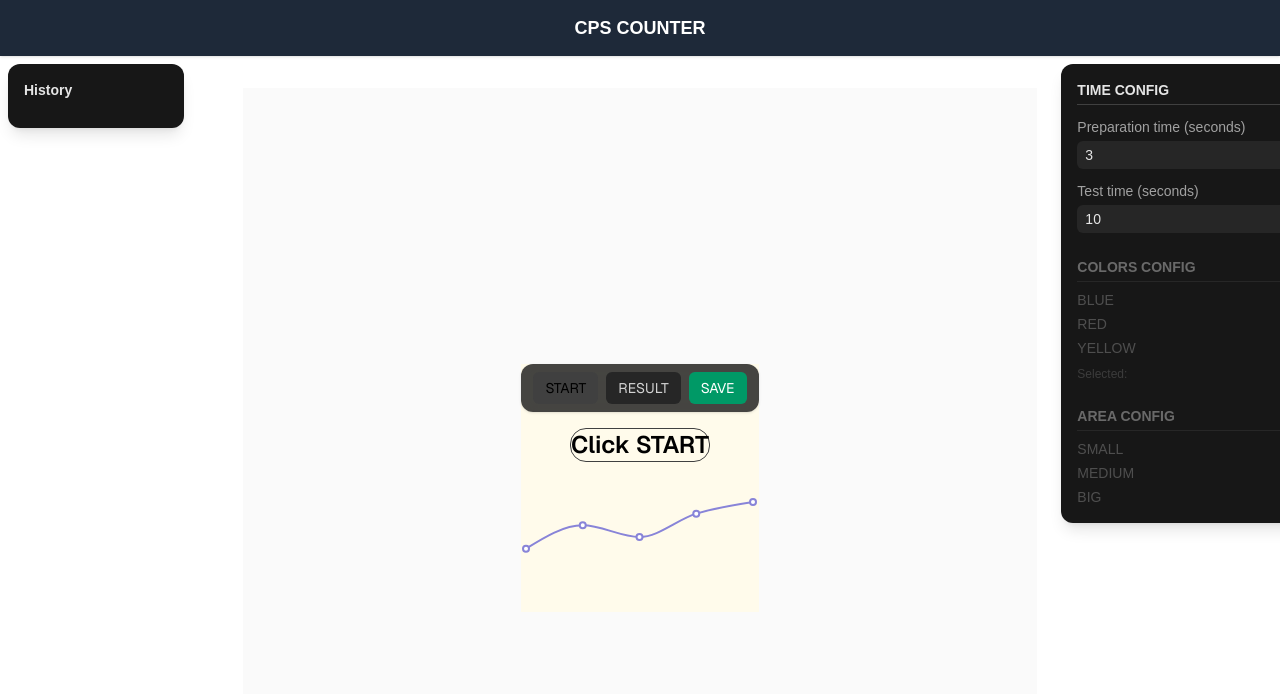
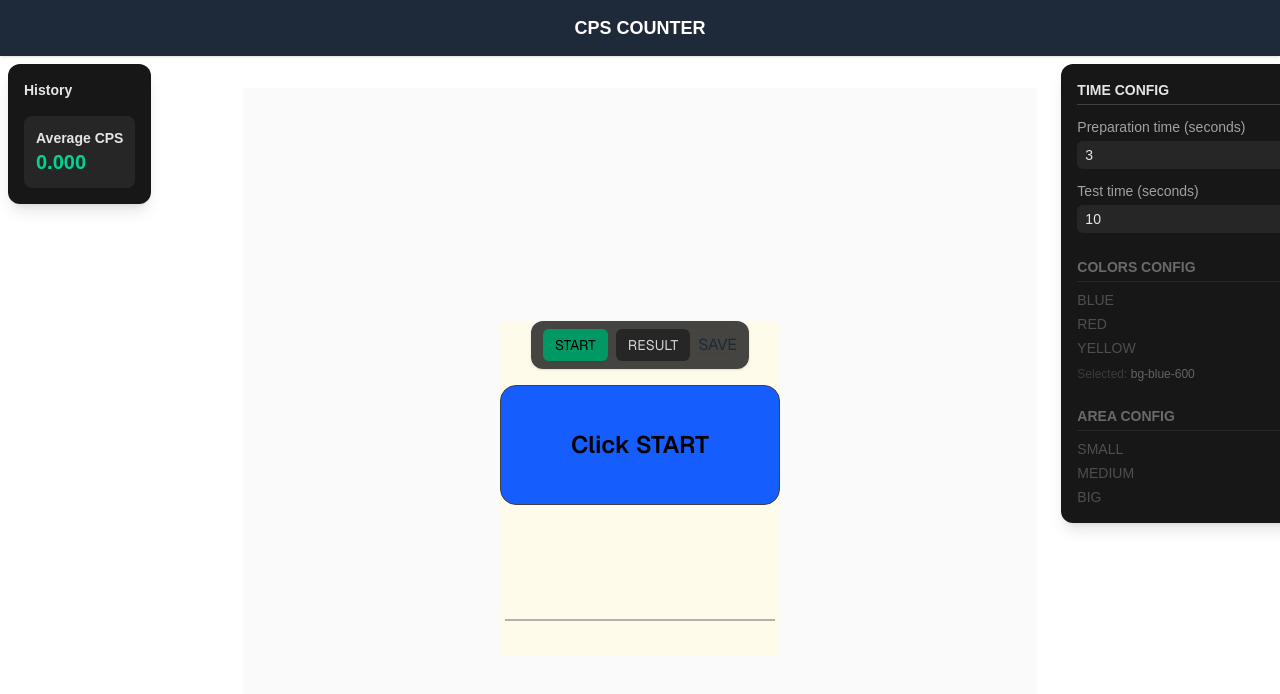
Before and after one commit to HadeOnMind/FluidCpsCounter, a Next.js app: page / in a window 1280 px wide. Shown: the top 694 px of the page. Built offline with nearby package versions, Linux system fonts and the light colour scheme.

Commit message:
logs and graph view done

```diff
--- a/app/components/Controller.tsx
+++ b/app/components/Controller.tsx
@@ -3,6 +3,8 @@
 import { useState, useEffect } from "react";
 import { CpsContext } from "../context/CpsContext";
 import test from "node:test";
+const defaultSize = "w-[280px] h-[120px]"
+const defaultColor = "bg-blue-600"
 
 export default function CpsController({ children }: { children: React.ReactNode })
 
@@ -17,10 +19,9 @@ export default function CpsController({ children }: { children: React.ReactNode
     const [timeLeft, setTimeLeft] = useState(DEFAULT_TEST_TIME);
     const [counter, setCounter] = useState(0)
     const [result, setResult] = useState<number|null>(null)
-    const [color, setColor] = useState(String)
-    const [size, setSize] = useState(String)
-
-    let [historyViewArray, setHistoryViewArray ] = useState([]);
+    const [color, setColor] = useState<String>(defaultColor)
+    const [size, setSize] = useState<String>(defaultSize)
+    const [historyViewArray, setHistoryViewArray ] = useState([]);
 
 
         const countClicks = () => {
--- a/app/components/clickArea.tsx
+++ b/app/components/clickArea.tsx
@@ -3,7 +3,7 @@
 import { count } from "console";
 import { useState, useEffect } from "react";
 import { useCps } from "../context/CpsContext";
-
+let nextId = 0;
 
 
 
@@ -20,10 +20,13 @@ export default function ClickArea() {
     countClicks,
     color,
     size,
+    testTime,
+    historyViewArray,
+    setHistoryViewArray
   } = useCps();
 
 
-
+  const disabled = phase !== "finished"
 
 
 
@@ -42,7 +45,7 @@ export default function ClickArea() {
             }
           }}
 
-          className="px-3 py-1.5 rounded-md bg-neutral-700 hover:bg-neutral-600 text-sm"
+          className="px-3 py-1.5 rounded-md bg-emerald-600 hover:bg-neutral-600 text-sm"
         >
           {phase === "running" || phase === "preparing" ? "RESET" : "START"}
 
@@ -53,9 +56,29 @@ export default function ClickArea() {
           {counter == 0 ? "RESULT" : counter}
         </div>
 
-        <button className="px-3 py-1.5 rounded-md bg-emerald-600 hover:bg-emerald-500 text-sm text-white">
+       <button
+          className={
+            disabled
+              ? "text-gray-800" :
+              "px-3 py-1.5 rounded-md bg-emerald-600 hover:bg-emerald-500 text-sm text-white"
+          }
+          disabled={disabled}
+          onClick={() => {
+            console.log("clicked")
+            setHistoryViewArray([
+              ...historyViewArray,
+              {
+                id: nextId++,
+                result: result,
+                testTime: testTime,
+                preparation: prepTime
+              }
+            ]);
+          }}
+        >
           SAVE
         </button>
+
       </div>
 
 
--- a/app/components/configArea.tsx
+++ b/app/components/configArea.tsx
@@ -14,10 +14,10 @@ export default function ConfigArea() {
     color,
     setColor,
     size,
-    setSize
+    setSize,
   } = useCps();
 
-  const disabled = phase !== "idle";
+  const disabled = phase !== "idle" && phase !== "finished"
 
   const [selectedColor, setSelectedColor] = useState(null);
   const colors = ["BLUE", "RED", "YELLOW"];
--- a/app/components/graphArea.tsx
+++ b/app/components/graphArea.tsx
@@ -1,18 +1,31 @@
 "use client";
 
 import { LineChart, Line, XAxis, YAxis, Tooltip, ResponsiveContainer } from "recharts";
+import { useCps } from "../context/CpsContext";
+
 
 export default function graphArea () {
 
     const data = [ { attempt: 1, cps: 5 }, { attempt: 2, cps: 7 }, { attempt: 3, cps: 6 }, { attempt: 4, cps: 8 }, { attempt: 5, cps: 9 }, ];
 
+    const {
+        historyViewArray,
+        result,
+        testTime,
+        prepTime,
+
+      } = useCps();
+
+  const chartData = historyViewArray.map((item, index) => ({
+    attempt: index + 1,
+    cps: item.result}));
 
     return (
 
     <div style={{ width: "100%", height: 150 }}>
       <ResponsiveContainer>
-        <LineChart data={data}>
-          <XAxis dataKey="attempt" hide />
+        <LineChart data={chartData}>
+          <XAxis dataKey="attempt" />
           <YAxis hide />
           <Tooltip />
           <Line type="monotone" dataKey="cps" stroke="#8884d8" strokeWidth={2} dot={{ r: 3 }} />
--- a/app/components/historyView.tsx
+++ b/app/components/historyView.tsx
@@ -4,35 +4,52 @@ import { useCps } from "../context/CpsContext";
 
 export default function HistoryView() {
 
-  const { historyViewArray } = useCps();
+  const {
+    historyViewArray,
+    result,
+    testTime,
+    prepTime,
 
-  const mockStats = [
-    { label: "Result", cps: "9.8" },
-    { label: "Result", cps: "9.8" },
-    { label: "Result", cps: "9.8" },
-    { label: "Result", cps: "9.8" },
-  ];
+  } = useCps();
+
+  const promedium = historyViewArray > 0 ? historyViewArray.reduce((sum, item) => sum + item.result, 0) / historyViewArray.length
+  : 0;
+
+
+  const min = Math.min(...historyViewArray.map(i => i.result));
+  const max = Math.max(...historyViewArray.map(i => i.result));
+
+
 
   return (
-    <div className="w-5/6 bg-neutral-900 rounded-xl p-4 shadow-lg">
+    <div className="w-fit bg-neutral-900 rounded-xl p-4 shadow-lg">
 
       <h2 className="text-sm font-semibold text-neutral-200 mb-3">
         History
       </h2>
 
       <ul className="space-y-2">
-        {historyViewArray.map((item, index) => (
+        {historyViewArray.map((item) => (
           <li
-            key={index}
-            className="flex justify-between text-sm text-neutral-400"
+            key={item.id}
+            className="grid grid-cols-3 gap-4 text-sm text-neutral-400 bg-neutral-800 rounded-lg p-3"
           >
-            <span>{item.label}</span>
-            <span className="font-medium text-neutral-200">
-              {item.cps}
-            </span>
+
+              <span>Attemp: {item.id}</span>
+              <span>Result: {item.result.toFixed(2)}</span>
+              <span>Test Time: {item.testTime.toFixed(2)}</span>
+
+
           </li>
         ))}
       </ul>
+
+    <div className="mt-4 p-3 bg-neutral-800 rounded-lg">
+      <h2 className="text-sm font-semibold text-neutral-200">Average CPS</h2>
+        <div className="text-xl font-bold text-emerald-400">
+          {promedium.toFixed(3)}
+          </div>
+        </div>
     </div>
   );
 }
```
